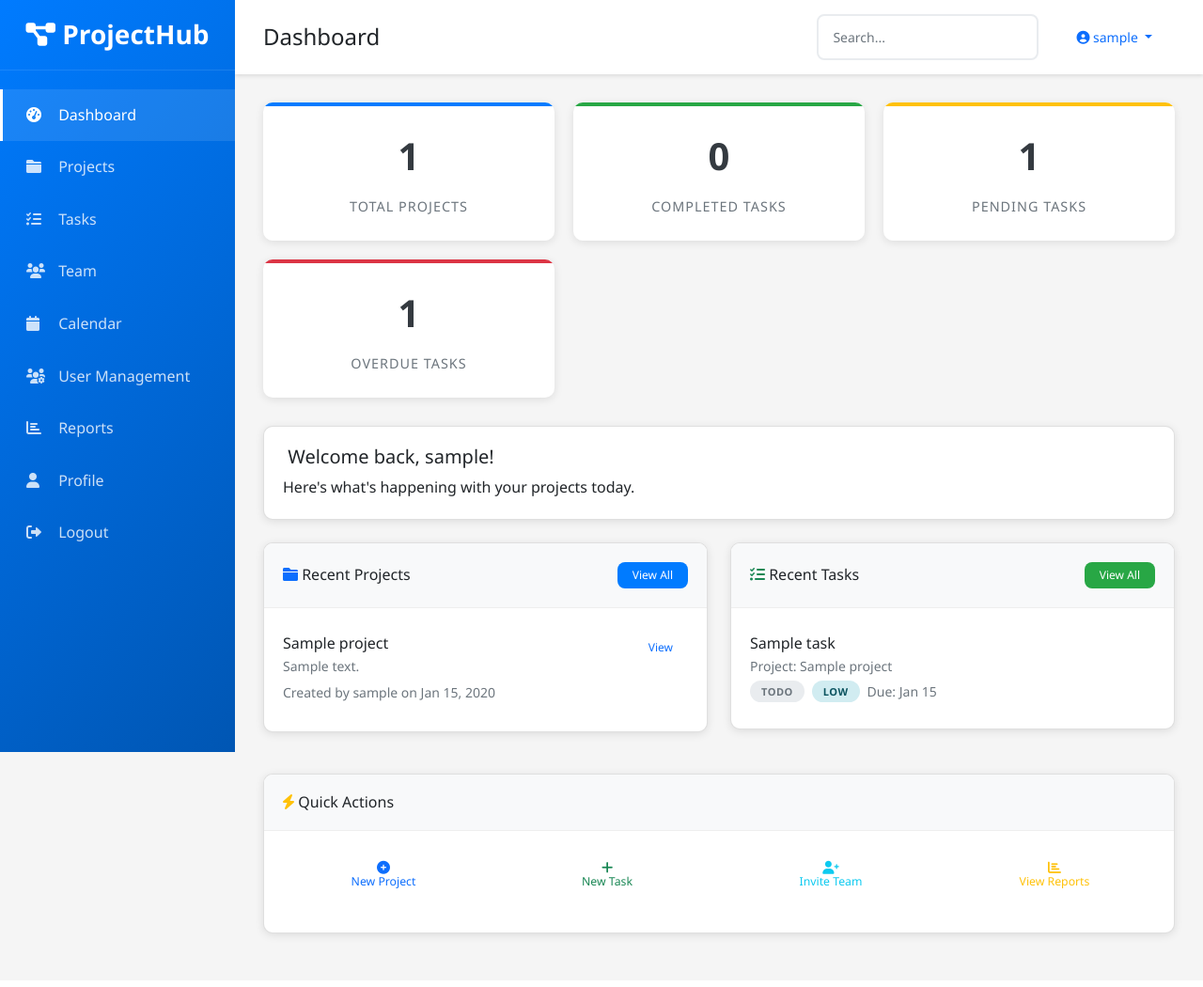
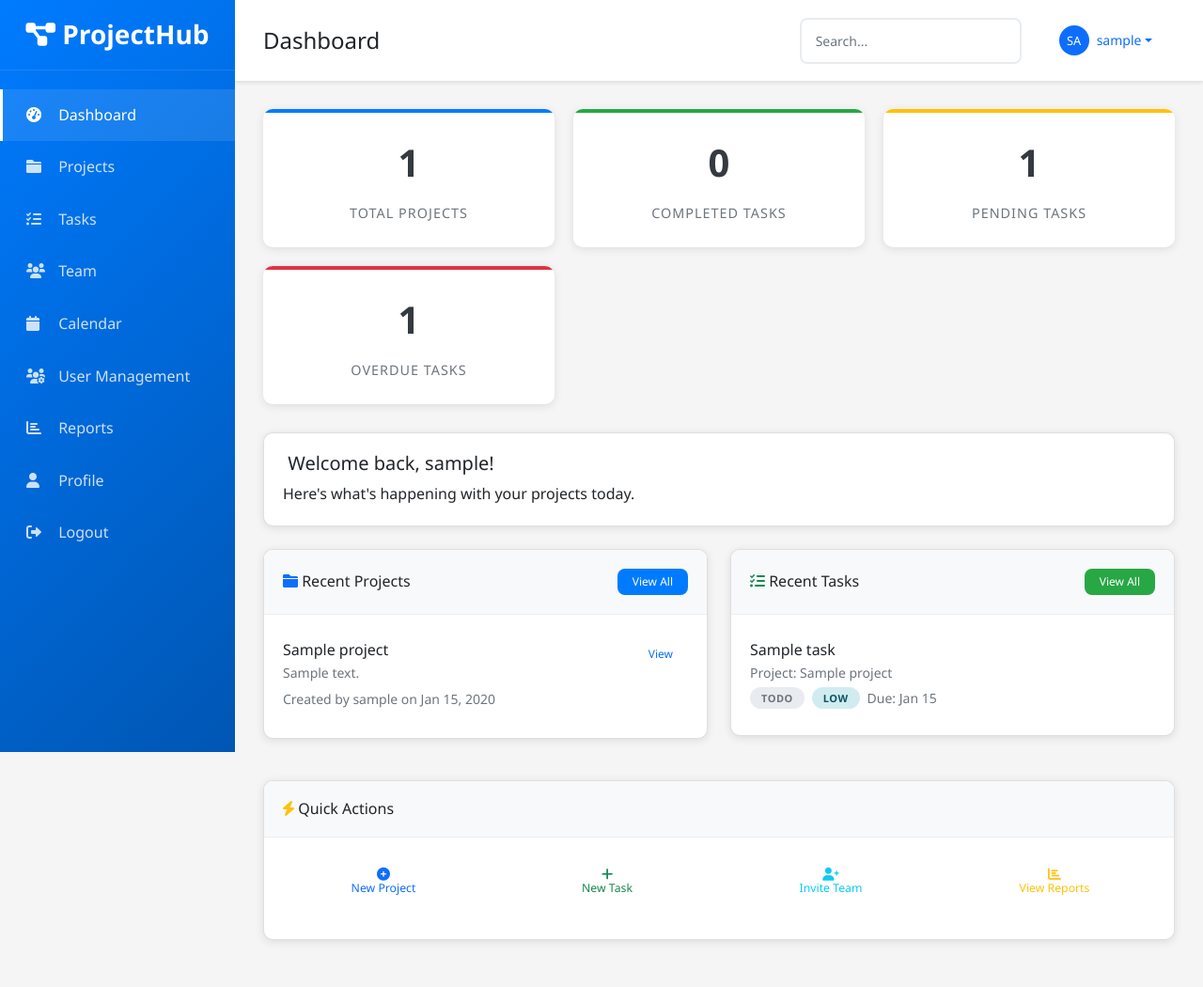
Before and after one commit to Niyamath-dev/project-management, a PHP site: page /project-managemnt/index.php in a window 1280 px wide. Shown: the whole page at 94% size. Before the commit the page ends 1001 px from the top, so only its background shows below. Run offline with PHP 8.4, Linux system fonts and the light colour scheme; the visitor is signed in with stand-in values (Sample User, id 1); tables that the repository leaves empty hold one stand-in row (values such as "Sample post").

Commit message:
users permissions

```diff
--- a/components/header.php
+++ b/components/header.php
@@ -108,8 +108,8 @@ if (!$auth->isLoggedIn()) {
                     <input type="text" class="form-control" placeholder="Search..." id="searchInput">
                 </div>
                 <div class="dropdown">
-                    <button class="btn btn-link dropdown-toggle" type="button" data-bs-toggle="dropdown">
-                        <i class="fas fa-user-circle"></i>
+                    <button class="btn btn-link dropdown-toggle d-flex align-items-center" type="button" data-bs-toggle="dropdown">
+                        <?php echo $auth->getCurrentUserAvatar(32, 'me-2'); ?>
                         <?php echo htmlspecialchars($currentUser['username']); ?>
                     </button>
                     <ul class="dropdown-menu">
--- a/includes/auth.php
+++ b/includes/auth.php
@@ -123,5 +123,103 @@ class Auth {
     public function isCurrentUserAdmin() {
         return $this->isLoggedIn() && $_SESSION['user_role'] === 'admin';
     }
+
+    // Check if current user is a regular member (not admin and doesn't own projects)
+    public function isCurrentUserMember() {
+        return $this->isLoggedIn() &&
+               ($_SESSION['user_role'] !== 'admin') &&
+               !$this->isCurrentUserProjectOwner();
+    }
+
+    // Check if user has permission for specific action
+    public function hasPermission($action) {
+        if (!$this->isLoggedIn()) {
+            return false;
+        }
+
+        // System admins have all permissions
+        if ($this->isCurrentUserAdmin()) {
+            return true;
+        }
+
+        // Check if user owns any projects (project owners get full access)
+        $this->db->query('SELECT COUNT(*) as count FROM projects WHERE created_by = :user_id');
+        $this->db->bind(':user_id', $_SESSION['user_id']);
+        $result = $this->db->single();
+        $isProjectOwner = $result && $result->count > 0;
+
+        // Project owners have full access (except system admin functions)
+        if ($isProjectOwner) {
+            $adminOnlyActions = ['manage_users'];
+            return !in_array($action, $adminOnlyActions);
+        }
+
+        // Regular members (users who don't own projects) have restricted access
+        $restrictedActions = [
+            'create_project',
+            'invite_team',
+            'view_all_reports',
+            'manage_users'
+        ];
+
+        // Members cannot perform restricted actions
+        if (in_array($action, $restrictedActions)) {
+            return false;
+        }
+
+        return true;
+    }
+
+    // Check if current user is a project owner
+    public function isCurrentUserProjectOwner() {
+        if (!$this->isLoggedIn()) {
+            return false;
+        }
+
+        $this->db->query('SELECT COUNT(*) as count FROM projects WHERE created_by = :user_id');
+        $this->db->bind(':user_id', $_SESSION['user_id']);
+        $result = $this->db->single();
+        return $result && $result->count > 0;
+    }
+
+    // Get user avatar HTML
+    public function getUserAvatar($userId, $username = null, $size = 40, $classes = '') {
+        $this->db->query('SELECT profile_pic, username FROM users WHERE id = :id');
+        $this->db->bind(':id', $userId);
+        $user = $this->db->single();
+
+        if (!$user) {
+            return $this->getDefaultAvatar($username ?: 'User', $size, $classes);
+        }
+
+        $displayName = $username ?: $user->username;
+
+        if (!empty($user->profile_pic) && file_exists($user->profile_pic)) {
+            return '<img src="' . htmlspecialchars($user->profile_pic) . '"
+                         alt="' . htmlspecialchars($displayName) . '"
+                         class="rounded-circle ' . $classes . '"
+                         style="width: ' . $size . 'px; height: ' . $size . 'px; object-fit: cover;">';
+        } else {
+            return $this->getDefaultAvatar($displayName, $size, $classes);
+        }
+    }
+
+    // Get default avatar (initials)
+    public function getDefaultAvatar($username, $size = 40, $classes = '') {
+        $initials = strtoupper(substr($username, 0, 2));
+        return '<div class="bg-primary rounded-circle d-inline-flex align-items-center justify-content-center ' . $classes . '"
+                     style="width: ' . $size . 'px; height: ' . $size . 'px; font-size: ' . ($size * 0.4) . 'px; color: white;">
+                    ' . $initials . '
+                </div>';
+    }
+
+    // Get current user avatar
+    public function getCurrentUserAvatar($size = 40, $classes = '') {
+        if (!$this->isLoggedIn()) {
+            return $this->getDefaultAvatar('User', $size, $classes);
+        }
+
+        return $this->getUserAvatar($_SESSION['user_id'], $_SESSION['username'], $size, $classes);
+    }
 }
 ?>
--- a/index.php
+++ b/index.php
@@ -197,24 +197,50 @@ $recent_tasks = $db->resultset();
     <div class="card-body">
         <div class="row">
             <div class="col-md-3 mb-3">
+                <div class="text-center">
+                    <?php if ($auth->hasPermission('create_project')): ?>
                         <a href="projects.php" class="btn btn-outline-primary w-100">
                             <i class="fas fa-plus-circle"></i><br>
                             <small>New Project</small>
                         </a>
+                    <?php else: ?>
+                        <button class="btn btn-outline-secondary w-100" disabled title="Owner access required">
+                            <i class="fas fa-plus-circle"></i><br>
+                            <small>New Project</small>
+                        </button>
+                        <small class="text-muted d-block mt-2">Owner access required</small>
+                    <?php endif; ?>
                 </div>
+            </div>
+
             <div class="col-md-3 mb-3">
+                <div class="text-center">
                     <a href="tasks.php" class="btn btn-outline-success w-100">
                         <i class="fas fa-plus"></i><br>
                         <small>New Task</small>
                     </a>
                 </div>
+            </div>
+
             <div class="col-md-3 mb-3">
+                <div class="text-center">
+                    <?php if ($auth->hasPermission('invite_team')): ?>
                         <a href="team.php" class="btn btn-outline-info w-100">
                             <i class="fas fa-user-plus"></i><br>
                             <small>Invite Team</small>
                         </a>
+                    <?php else: ?>
+                        <button class="btn btn-outline-secondary w-100" disabled title="Owner access required">
+                            <i class="fas fa-user-plus"></i><br>
+                            <small>Invite Team</small>
+                        </button>
+                        <small class="text-muted d-block mt-2">Owner access required</small>
+                    <?php endif; ?>
                 </div>
+            </div>
+
             <div class="col-md-3 mb-3">
+                <div class="text-center">
                     <a href="reports.php" class="btn btn-outline-warning w-100">
                         <i class="fas fa-chart-bar"></i><br>
                         <small>View Reports</small>
@@ -222,6 +248,14 @@ $recent_tasks = $db->resultset();
                 </div>
             </div>
         </div>
+
+        <?php if ($auth->isCurrentUserMember()): ?>
+        <div class="alert alert-info mt-3">
+            <i class="fas fa-info-circle"></i>
+            <strong>Member Access:</strong> Some features require owner permissions. Create your first project to become an owner and unlock all features.
+        </div>
+        <?php endif; ?>
+    </div>
 </div>
 
 <?php require_once 'components/footer.php'; ?>
--- a/project-detail.php
+++ b/project-detail.php
@@ -324,8 +324,8 @@ $progress = $project->task_count > 0 ? ($project->completed_tasks / $project->ta
                             <div class="col-md-6 col-lg-4 mb-3">
                                 <div class="card">
                                     <div class="card-body text-center">
-                                        <div class="avatar-circle bg-primary text-white mb-3 mx-auto">
-                                            <?php echo strtoupper(substr($member->username, 0, 2)); ?>
+                                        <div class="mb-3 d-flex justify-content-center">
+                                            <?php echo $auth->getUserAvatar($member->user_id, $member->username, 50); ?>
                                         </div>
                                         <h6 class="card-title"><?php echo htmlspecialchars($member->username); ?></h6>
                                         <p class="card-text text-muted small"><?php echo htmlspecialchars($member->email); ?></p>
```
Also changed, not shown: team.php (+9 -5 lines), uploads/profile_pics/profile_6_1751728923.jpg (added). Lines whose indentation alone changed are shown as unchanged.
